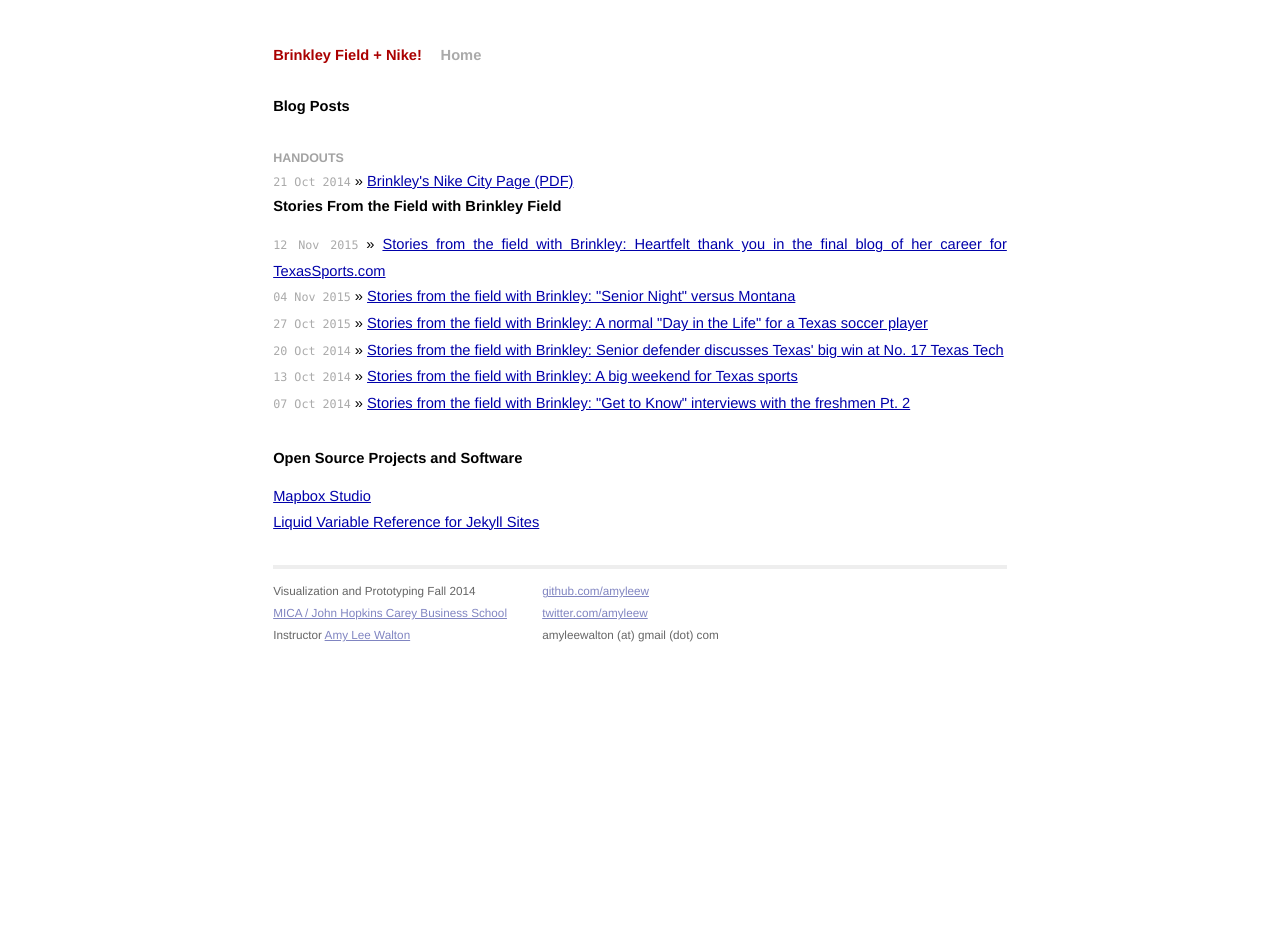
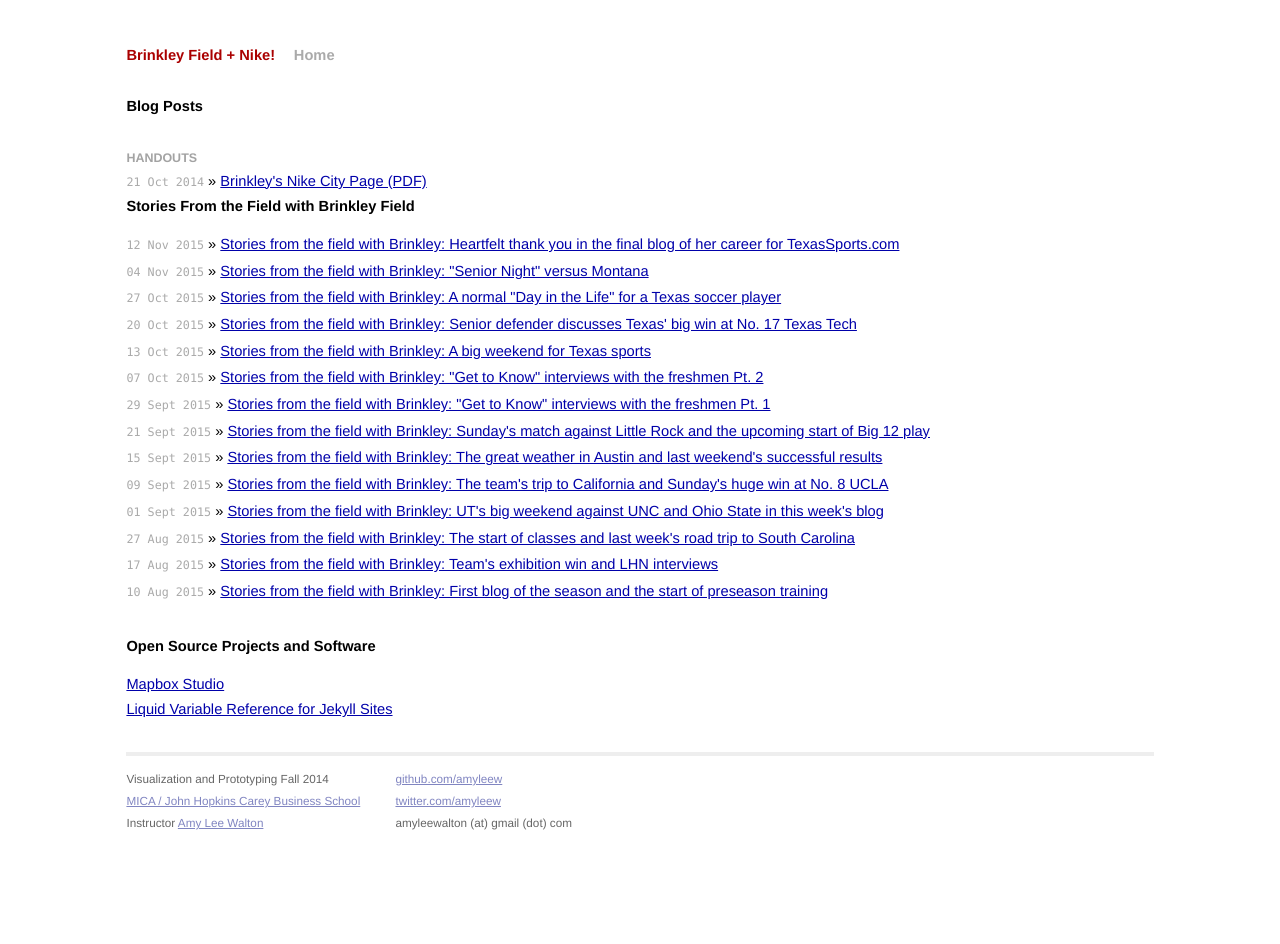
Before and after one commit to brinkleyfield/brinkleyfield.github.io, a Jekyll site: the page built from index.html, in a window 1280 px wide. Built offline with Jekyll 4.4.1, drawn with Linux system fonts in a browser that asks for light colours; Markdown is read by kramdown in place of the engine named in the settings.

Commit message:
Added more blog posts, changed width again

```diff
--- a/_includes/refs.html
+++ b/_includes/refs.html
@@ -1,9 +1,57 @@
 <h1>Stories From the Field with Brinkley Field</h1>
   <ul class="posts">
-    <li><span>12 Nov 2015</span> &raquo; <a href="http://www.texassports.com/news/2015/11/12/WSOC_1112152959.aspx">Stories from the field with Brinkley: Heartfelt thank you in the final blog of her career for TexasSports.com</a></li>
-    <li><span>04 Nov 2015</span> &raquo; <a href="http://www.texassports.com/news/2015/11/4/WSOC_1104155307.aspx?path=wsoc">Stories from the field with Brinkley: "Senior Night" versus Montana</a></li>
-    <li><span>27 Oct 2015</span> &raquo; <a href="http://www.texassports.com/news/2015/10/27/WSOC_1027151038.aspx?path=wsoc">Stories from the field with Brinkley: A normal "Day in the Life" for a Texas soccer player</a></li>
-    <li><span>20 Oct 2014</span> &raquo; <a href="http://www.texassports.com/news/2015/10/20/WSOC_1020150819.aspx?path=wsoc">Stories from the field with Brinkley: Senior defender discusses Texas' big win at No. 17 Texas Tech</a></li>
-    <li><span>13 Oct 2014</span> &raquo; <a href="http://www.texassports.com/news/2015/10/13/WSOC_1013151253.aspx?path=wsoc">Stories from the field with Brinkley: A big weekend for Texas sports</a></li>
-    <li><span>07 Oct 2014</span> &raquo; <a href="http://www.texassports.com/news/2015/10/7/WSOC_1007153746.aspx?path=wsoc">Stories from the field with Brinkley: "Get to Know" interviews with the freshmen Pt. 2</a></li>
+    <li><span>12 Nov 2015</span> &raquo;
+      <a href="http://www.texassports.com/news/2015/11/12/WSOC_1112152959.aspx">
+        Stories from the field with Brinkley: Heartfelt thank you in the final
+        blog of her career for TexasSports.com</a></li>
+    <li><span>04 Nov 2015</span> &raquo;
+      <a href="http://www.texassports.com/news/2015/11/4/WSOC_1104155307.aspx?path=wsoc">
+        Stories from the field with Brinkley: "Senior Night" versus Montana</a></li>
+    <li><span>27 Oct 2015</span> &raquo;
+      <a href="http://www.texassports.com/news/2015/10/27/WSOC_1027151038.aspx?path=wsoc">
+        Stories from the field with Brinkley: A normal "Day in the Life" for a
+        Texas soccer player</a></li>
+    <li><span>20 Oct 2015</span> &raquo;
+      <a href="http://www.texassports.com/news/2015/10/20/WSOC_1020150819.aspx?path=wsoc">
+        Stories from the field with Brinkley: Senior defender discusses Texas'
+        big win at No. 17 Texas Tech</a></li>
+    <li><span>13 Oct 2015</span> &raquo;
+      <a href="http://www.texassports.com/news/2015/10/13/WSOC_1013151253.aspx?path=wsoc">
+        Stories from the field with Brinkley: A big weekend for Texas sports</a></li>
+    <li><span>07 Oct 2015</span> &raquo;
+      <a href="http://www.texassports.com/news/2015/10/7/WSOC_1007153746.aspx?path=wsoc">
+        Stories from the field with Brinkley: "Get to Know" interviews with the
+        freshmen Pt. 2</a></li>
+    <li><span>29 Sept 2015</span> &raquo;
+      <a href="http://www.texassports.com/news/2015/9/29/WSOC_0929152759.aspx?path=wsoc">
+        Stories from the field with Brinkley: "Get to Know" interviews with the
+        freshmen Pt. 1</a></li>
+    <li><span>21 Sept 2015</span> &raquo;
+      <a href="http://www.texassports.com/news/2015/9/21/WSOC_0921155330.aspx?path=wsoc">
+        Stories from the field with Brinkley: Sunday's match against Little Rock
+        and the upcoming start of Big 12 play</a></li>
+    <li><span>15 Sept 2015</span> &raquo;
+      <a href="http://www.texassports.com/news/2015/9/15/WSOC_0915153410.aspx?path=wsoc">
+        Stories from the field with Brinkley: The great weather in Austin and
+        last weekend's successful results</a></li>
+    <li><span>09 Sept 2015</span> &raquo;
+      <a href="http://www.texassports.com/news/2015/9/9/WSOC_0909153143.aspx?path=wsoc">
+        Stories from the field with Brinkley: The team's trip to California and
+        Sunday's huge win at No. 8 UCLA</a></li>
+    <li><span>01 Sept 2015</span> &raquo;
+      <a href="http://www.texassports.com/news/2015/9/1/WSOC_0901151350.aspx?path=wsoc">
+        Stories from the field with Brinkley: UT's big weekend against UNC and
+        Ohio State in this week's blog</a></li>
+    <li><span>27 Aug 2015</span> &raquo;
+      <a href="http://www.texassports.com/news/2015/8/27/WSOC_0827155924.aspx?path=wsoc">
+        Stories from the field with Brinkley: The start of classes and last
+        week's road trip to South Carolina</a></li>
+    <li><span>17 Aug 2015</span> &raquo;
+      <a href="http://www.texassports.com/news/2015/8/17/WSOC_0817155927.aspx?path=wsoc">
+        Stories from the field with Brinkley: Team's exhibition win and LHN
+        interviews</a></li>
+    <li><span>10 Aug 2015</span> &raquo;
+      <a href="http://www.texassports.com/news/2015/8/10/WSOC_0810153445.aspx?path=wsoc">
+        Stories from the field with Brinkley: First blog of the season and the
+        start of preseason training</a></li>
   </ul>
--- a/css/screen.css
+++ b/css/screen.css
@@ -95,7 +95,7 @@
 .site {
   font-size: 110%;
   text-align: justify;
-  width: 50em;
+  width: 70em;
   margin: 3em auto 2em auto;
   line-height: 1.5em;
 }
```
